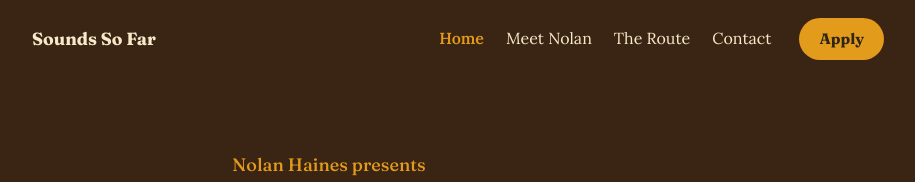
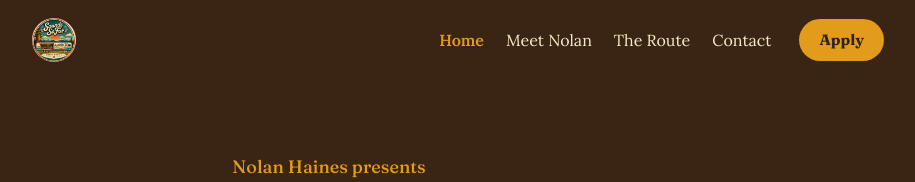
Before and after one commit to nolanlhaines/soundssofar, an Astro site: page / in a window 1280 px wide. Shown: the top 182 px of the page, without its empty margins (182-1097 px from the left). Built offline with nearby package versions, Linux system fonts and the light colour scheme; Astro itself is replaced by a stand-in of ours.

Commit message:
Replace "Sounds So Far" nav text with the circular logo
Used the circular badge (already the favicon) rather than the wide
trailer+wordmark banner, since a 1.9:1 banner doesn't read well at
nav-bar height. Flagged for the user in case they meant the other one.

```diff
--- a/src/layouts/Layout.astro
+++ b/src/layouts/Layout.astro
@@ -1,5 +1,7 @@
 ---
+import { Image } from "astro:assets";
 import "../styles/global.css";
+import navLogo from "../assets/logo-badge.webp";
 
 interface Props {
   title: string;
@@ -45,7 +47,9 @@ const path = Astro.url.pathname.replace(/\/$/, "") || "/";
 <body>
 <nav class="site-nav">
   <div class="wrap nav-inner">
-    <a class="nav-brand" href="/">Sounds So Far</a>
+    <a class="nav-brand" href="/" aria-label="Sounds So Far — home">
+      <Image src={navLogo} alt="" width={44} height={44} />
+    </a>
     <div class="nav-right">
       <ul class="nav-links">
         {navLinks.map((link) => (
--- a/src/styles/global.css
+++ b/src/styles/global.css
@@ -83,11 +83,15 @@ textarea:focus-visible {
 }
 
 .nav-brand {
-  font-family: "Fraunces", Georgia, serif;
-  font-weight: 700;
-  color: var(--on-bark);
-  text-decoration: none;
-  font-size: 1.1rem;
+  display: block;
+  line-height: 0;
+}
+
+.nav-brand img {
+  display: block;
+  width: 44px;
+  height: 44px;
+  border-radius: 50%;
 }
 
 .nav-links {
```
